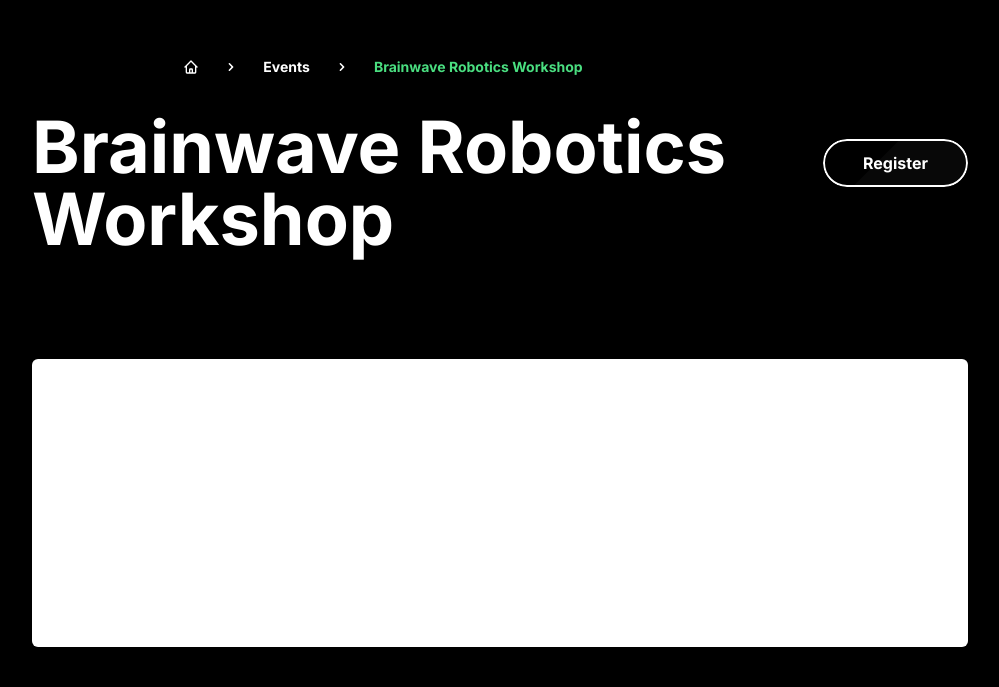
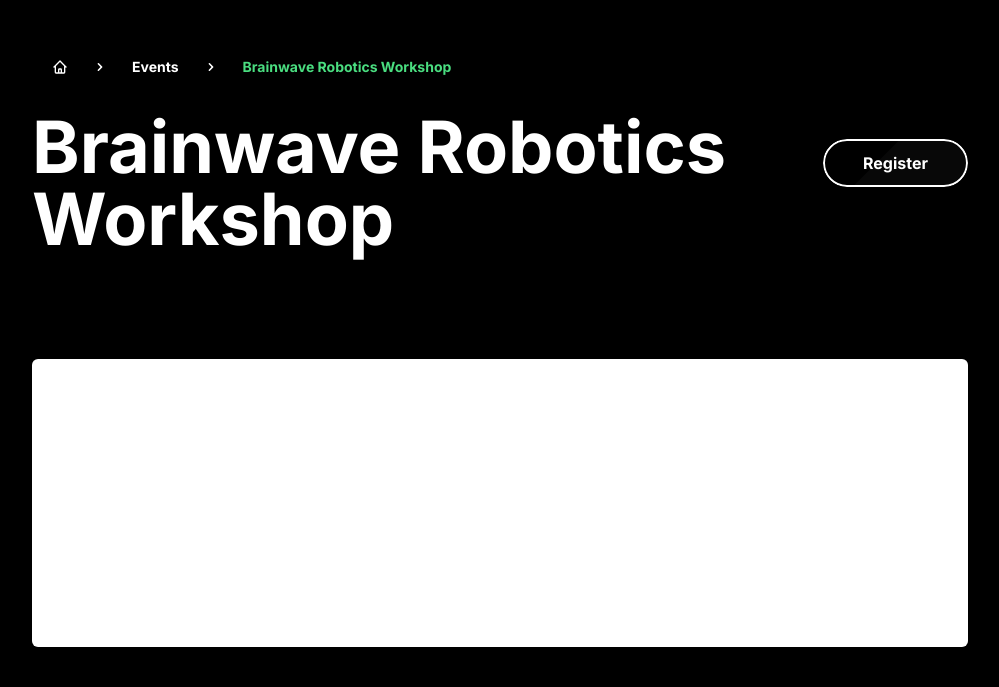
Before and after one commit to IEEE-FISAT-SB-WEBCOM/SpectroSpect-Main, a React (Vite) app in the folder frontend/: page /Events in a window 1280 px wide. Shown: the part 113-800 px from the top of the page, without its empty margins (124-1123 px from the left). Built offline with nearby package versions, Linux system fonts and the light colour scheme.

Commit message:
minor chg

```diff
--- a/frontend/src/components/Events.jsx
+++ b/frontend/src/components/Events.jsx
@@ -8,7 +8,7 @@ const Event = () => {
   useEffect(() => {
     const handleScroll = () => {
       const scrollY = window.scrollY;
-      const threshold = 360;
+      const threshold = 250;
 
       setIsSticky(scrollY > threshold);
     };
@@ -24,10 +24,10 @@ const Event = () => {
     <>
       {/* Breadcrumbs and Header */}
       <div className="flex flex-col lg:flex-row text-white min-h-screen items-center justify-center">
-        <div className="md:w-3/4 mt-5 md:mt-32 lg:mr-8 px-3 py-3">
-          <div className={`flex md:flex-row flex-col  top-0 pt-5 sticky ${isSticky? ' rounded-md bg-clip-padding  backdrop-filter backdrop-blur-sm bg-opacity-10 ' : 'bg-black'}`}>
+        <div className="md:w-3/4  mt-5 md:mt-32 lg:mr-8 px-3 py-3">
+          <div className={`flex md:flex-row flex-col  top-0 pt-5 sticky ${isSticky? ' rounded-md bg-clip-padding  backdrop-filter backdrop-blur-sm bg-opacity-10 ' : 'bg-inherit'}`}>
             <div className="md:w-3/4 sm:w-full flex sm:flex-col items-center justify-center align-middle   ">
-              <div aria-label="Breadcrumb" className=" md:flex hidden">
+              <div aria-label="Breadcrumb" className=" md:flex md:self-start hidden">
                 <ol className="flex items-center gap-1 text-sm bg-inherit border-0 text-white font-bold">
                   <li>
                     <a
@@ -108,7 +108,7 @@ const Event = () => {
                 Brainwave Robotics Workshop
               </h6>
             </div>
-            <div className="w-full md:w-1/4 flex items-center justify-start md:justify-end align-middle">
+            <div className="w-full md:w-1/4 pb-5 md:pb-0 flex items-center justify-start md:justify-end align-middle">
               <button
                 href="#_"
                 className="relative inline-flex items-center justify-start inline-block px-10 py-3 overflow-hidden font-bold rounded-full group"
```
